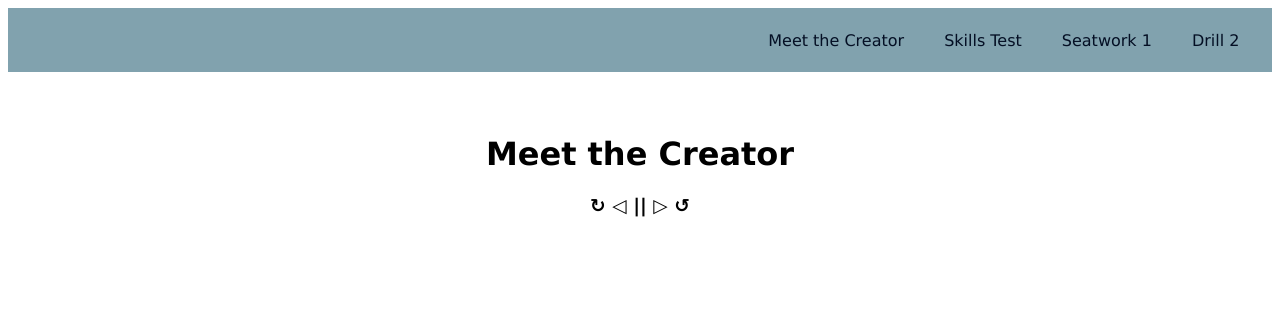
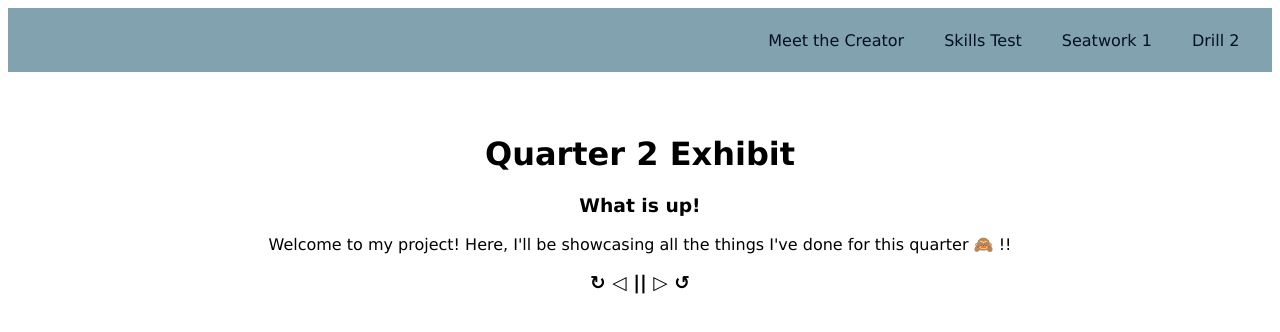
Before and after one commit to reiy3s/FV_ICT10_Q2Project_Reyes_Therese, a plain HTML site: page index.html in a window 1280 px wide. Drawn offline with Linux system fonts and the light colour scheme.

Commit message:
Update index.html

```diff
--- a/index.html
+++ b/index.html
@@ -50,7 +50,9 @@
 
     <div class="content">
 
-        <h1> Meet the Creator </h1>
+        <h1> Quarter 2 Exhibit </h1>
+        <h3> What is up! </h3>
+            <p> Welcome to my project! Here, I'll be showcasing all the things I've done for this quarter 🙈 !! </p>
 
         <h3 id="divider"> ↻     ◁     ||     ▷      ↺ </h3>
 
```
